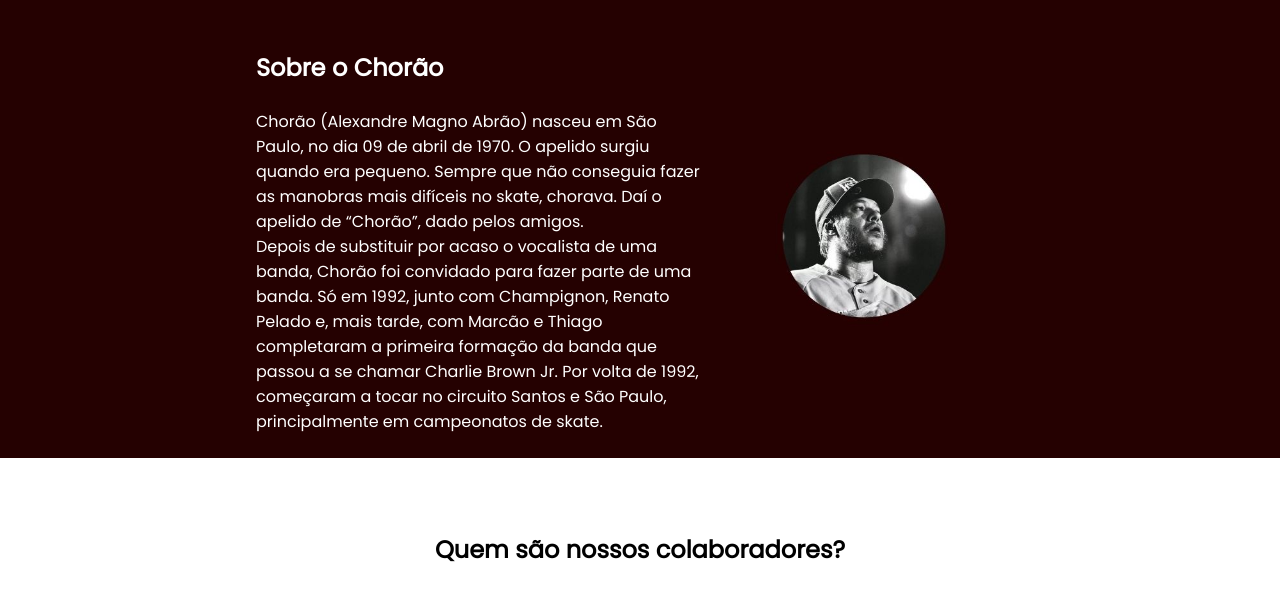
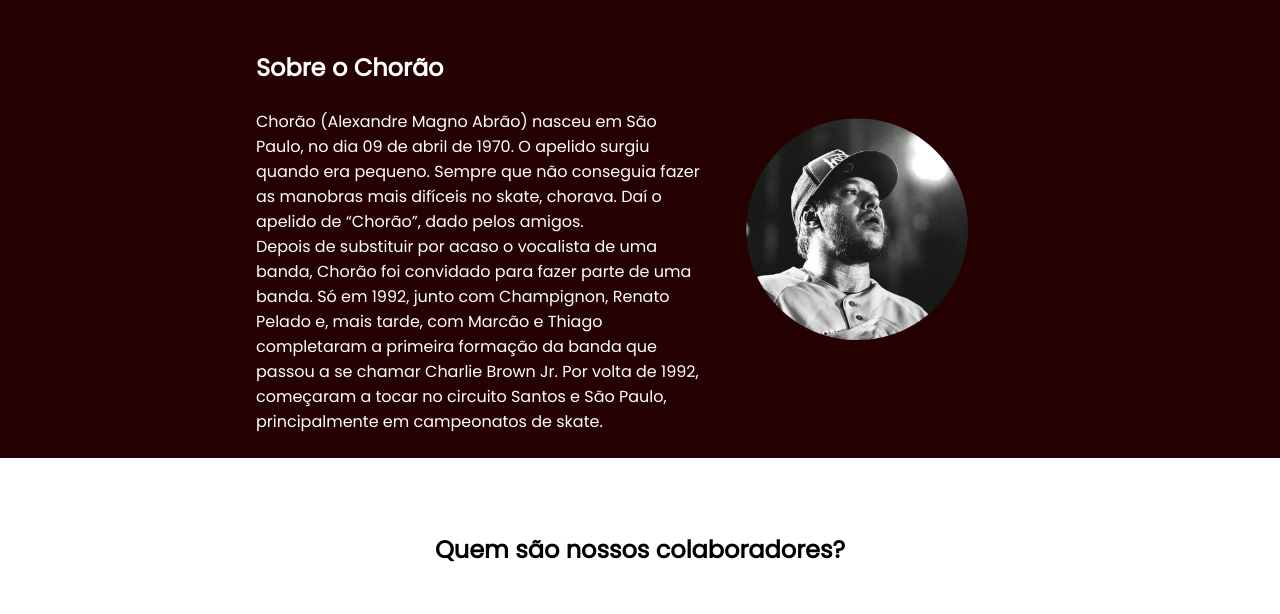
Before and after one commit to camaargo/fanpagechorao, a plain HTML site: page index.html in a window 1280 px wide. Shown: the part 124-738 px from the top of the page. Drawn offline with Linux system fonts and the light colour scheme.

Commit message:
Add files via upload

```diff
--- a/index.html
+++ b/index.html
@@ -26,7 +26,7 @@
             <p class="escola-texto-um">Chorão (Alexandre Magno Abrão) nasceu em São Paulo, no dia 09 de abril de 1970. O apelido surgiu quando era pequeno. Sempre que não conseguia fazer as manobras mais difíceis no skate, chorava. Daí o apelido de “Chorão”, dado pelos amigos.</p>
             <p class="escola-texto-dois">Depois de substituir por acaso o vocalista de uma banda, Chorão foi convidado para fazer parte de uma banda. Só em 1992, junto com Champignon, Renato Pelado e, mais tarde, com Marcão e Thiago completaram a primeira formação da banda que passou a se chamar Charlie Brown Jr. Por volta de 1992, começaram a tocar no circuito Santos e São Paulo, principalmente em campeonatos de skate.</p>
         </div>
-        <img class="escola-imagem" src="fanpage.jpg" alt="fotochorao.jpg">
+        <img class="escola-imagem" src="fanpage.png" alt="fanpage">
     </section>
 
     <section id="estudante">
```
Also changed, not shown: fanpage.png (added).
